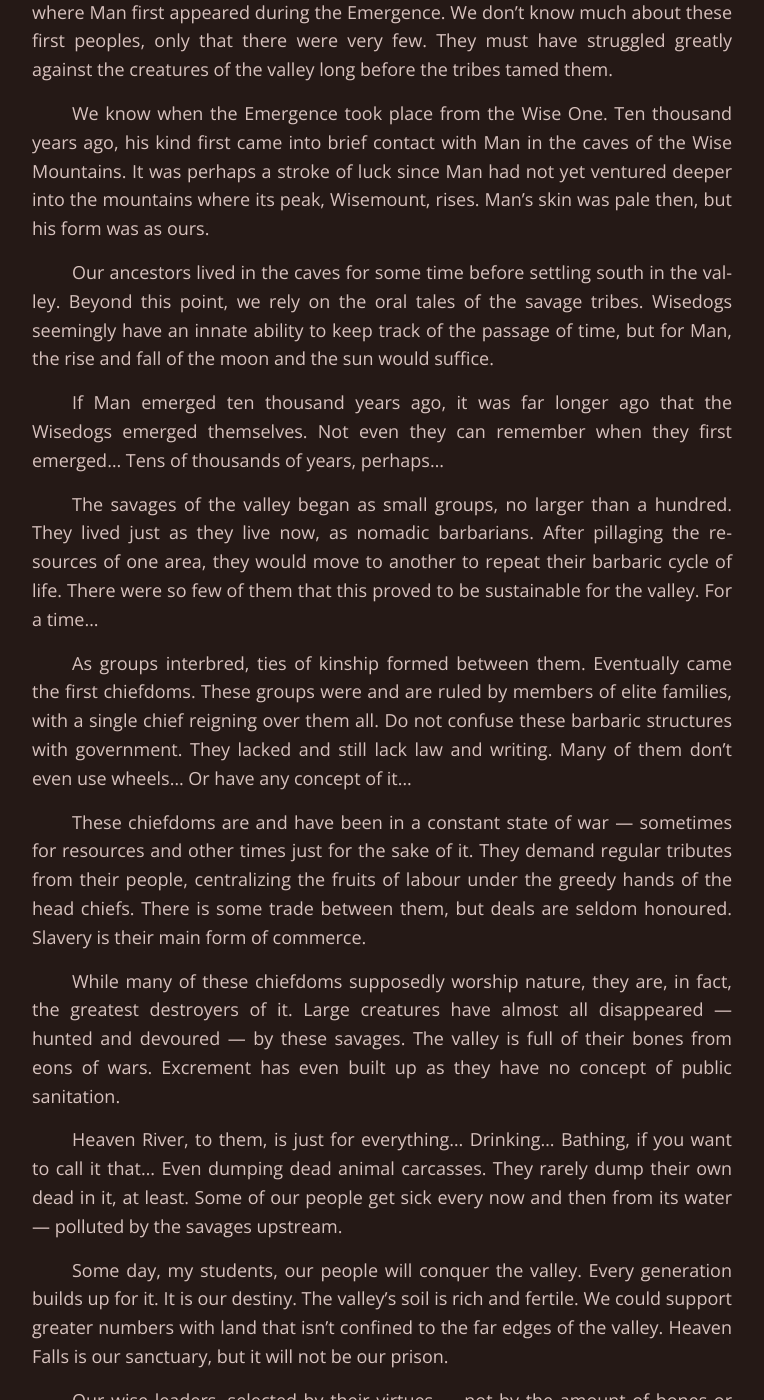
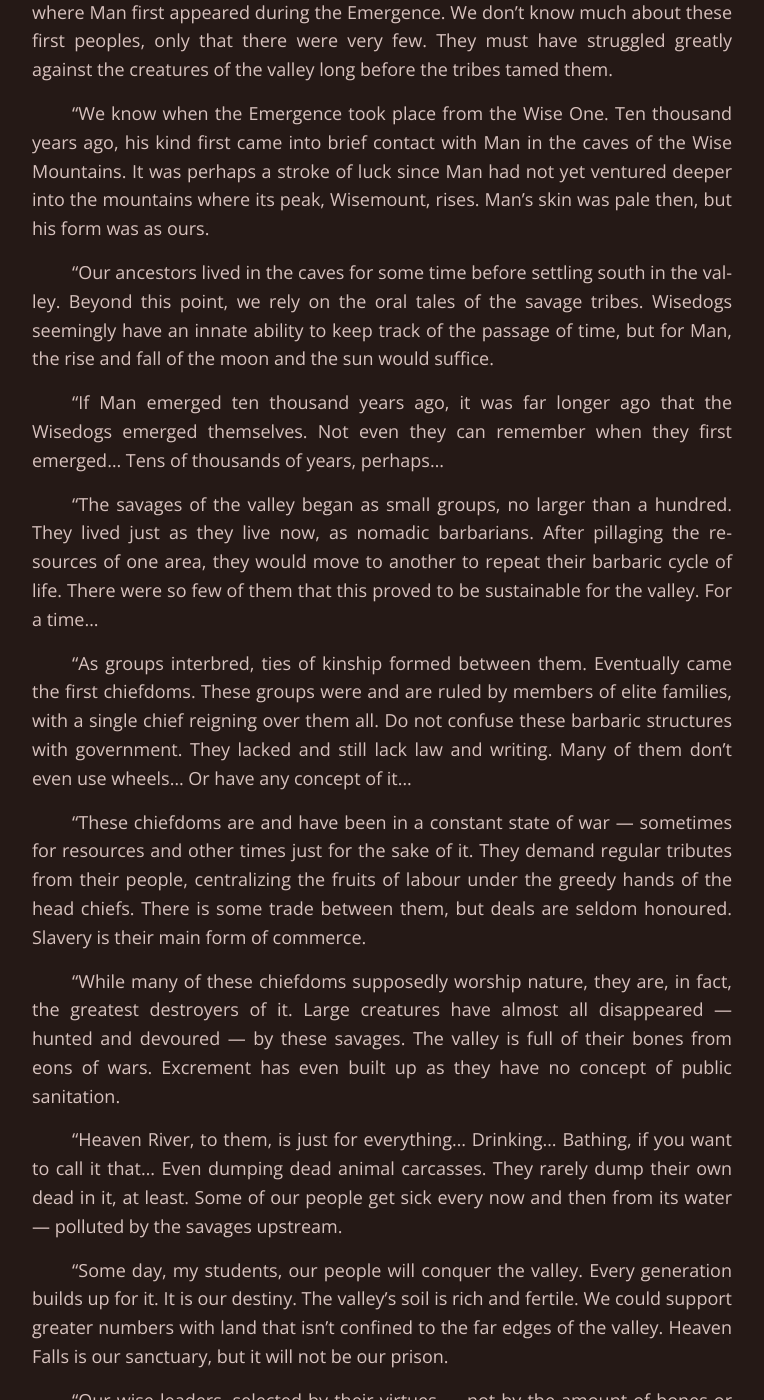
Before and after one commit to schizoidnightmares/absurdrealms.com, a Jekyll site: the page built from anthology-i/heaven-falls/the-valley.md, in a window 1280 px wide and 1400 px high, scrolled down 616 px. Shown: the whole window, without its empty margins (258-1022 px from the left). Built offline with Jekyll 4.4.1, drawn with Linux system fonts in a browser that asks for light colours; some of the changed text lies outside the part shown.

Commit message:
fixing dialogue quotations

```diff
--- a/anthology-i/heaven-falls/the-valley.md
+++ b/anthology-i/heaven-falls/the-valley.md
@@ -17,22 +17,22 @@ advance-url: /anthology-i/the-gorge/
 
 The boys remain silent as the old man carries on with his oration, “Heaven Valley is where Man first appeared during the Emergence. We don’t know much about these first peoples, only that there were very few. They must have struggled greatly against the creatures of the valley long before the tribes tamed them.
 
-We know when the Emergence took place from the Wise One. Ten thousand years ago, his kind first came into brief contact with Man in the caves of the Wise Mountains. It was perhaps a stroke of luck since Man had not yet ventured deeper into the mountains where its peak, Wisemount, rises. Man’s skin was pale then, but his form was as ours.
+“We know when the Emergence took place from the Wise One. Ten thousand years ago, his kind first came into brief contact with Man in the caves of the Wise Mountains. It was perhaps a stroke of luck since Man had not yet ventured deeper into the mountains where its peak, Wisemount, rises. Man’s skin was pale then, but his form was as ours.
 
-Our ancestors lived in the caves for some time before settling south in the valley. Beyond this point, we rely on the oral tales of the savage tribes. Wisedogs seemingly have an innate ability to keep track of the passage of time, but for Man, the rise and fall of the moon and the sun would suffice.
+“Our ancestors lived in the caves for some time before settling south in the valley. Beyond this point, we rely on the oral tales of the savage tribes. Wisedogs seemingly have an innate ability to keep track of the passage of time, but for Man, the rise and fall of the moon and the sun would suffice.
 
-If Man emerged ten thousand years ago, it was far longer ago that the Wisedogs emerged themselves. Not even they can remember when they first emerged… Tens of thousands of years, perhaps…
+“If Man emerged ten thousand years ago, it was far longer ago that the Wisedogs emerged themselves. Not even they can remember when they first emerged… Tens of thousands of years, perhaps…
 
-The savages of the valley began as small groups, no larger than a hundred. They lived just as they live now, as nomadic barbarians. After pillaging the resources of one area, they would move to another to repeat their barbaric cycle of life. There were so few of them that this proved to be sustainable for the valley. For a time…
+“The savages of the valley began as small groups, no larger than a hundred. They lived just as they live now, as nomadic barbarians. After pillaging the resources of one area, they would move to another to repeat their barbaric cycle of life. There were so few of them that this proved to be sustainable for the valley. For a time…
 
-As groups interbred, ties of kinship formed between them. Eventually came the first chiefdoms. These groups were and are ruled by members of elite families, with a single chief reigning over them all. Do not confuse these barbaric structures with government. They lacked and still lack law and writing. Many of them don’t even use wheels… Or have any concept of it…
+“As groups interbred, ties of kinship formed between them. Eventually came the first chiefdoms. These groups were and are ruled by members of elite families, with a single chief reigning over them all. Do not confuse these barbaric structures with government. They lacked and still lack law and writing. Many of them don’t even use wheels… Or have any concept of it…
 
-These chiefdoms are and have been in a constant state of war — sometimes for resources and other times just for the sake of it. They demand regular tributes from their people, centralizing the fruits of labour under the greedy hands of the head chiefs. There is some trade between them, but deals are seldom honoured. Slavery is their main form of commerce.
+“These chiefdoms are and have been in a constant state of war — sometimes for resources and other times just for the sake of it. They demand regular tributes from their people, centralizing the fruits of labour under the greedy hands of the head chiefs. There is some trade between them, but deals are seldom honoured. Slavery is their main form of commerce.
 
-While many of these chiefdoms supposedly worship nature, they are, in fact, the greatest destroyers of it. Large creatures have almost all disappeared — hunted and devoured — by these savages. The valley is full of their bones from eons of wars. Excrement has even built up as they have no concept of public sanitation.
+“While many of these chiefdoms supposedly worship nature, they are, in fact, the greatest destroyers of it. Large creatures have almost all disappeared — hunted and devoured — by these savages. The valley is full of their bones from eons of wars. Excrement has even built up as they have no concept of public sanitation.
 
-Heaven River, to them, is just for everything… Drinking… Bathing, if you want to call it that… Even dumping dead animal carcasses. They rarely dump their own dead in it, at least. Some of our people get sick every now and then from its water — polluted by the savages upstream.
+“Heaven River, to them, is just for everything… Drinking… Bathing, if you want to call it that… Even dumping dead animal carcasses. They rarely dump their own dead in it, at least. Some of our people get sick every now and then from its water — polluted by the savages upstream.
 
-Some day, my students, our people will conquer the valley. Every generation builds up for it. It is our destiny. The valley’s soil is rich and fertile. We could support greater numbers with land that isn’t confined to the far edges of the valley. Heaven Falls is our sanctuary, but it will not be our prison.
+“Some day, my students, our people will conquer the valley. Every generation builds up for it. It is our destiny. The valley’s soil is rich and fertile. We could support greater numbers with land that isn’t confined to the far edges of the valley. Heaven Falls is our sanctuary, but it will not be our prison.
 
-Our wise leaders, selected by their virtues — not by the amount of bones or feathers on their heads, will liberate the valley from savagery. Imagine a whole civilization united along Heaven River. This is the dream of our people, and it is your future.”
+“Our wise leaders, selected by their virtues — not by the amount of bones or feathers on their heads, will liberate the valley from savagery. Imagine a whole civilization united along Heaven River. This is the dream of our people, and it is your future.”
```
Also changed, not shown: other parts of anthology-i/heaven-falls/the-valley.md (+1 -1 lines), anthology-i/heaven-falls/the-primordial.md (+4 -4 lines), anthology-i/heaven-falls/the-wise-one.md (+8 -8 lines).
